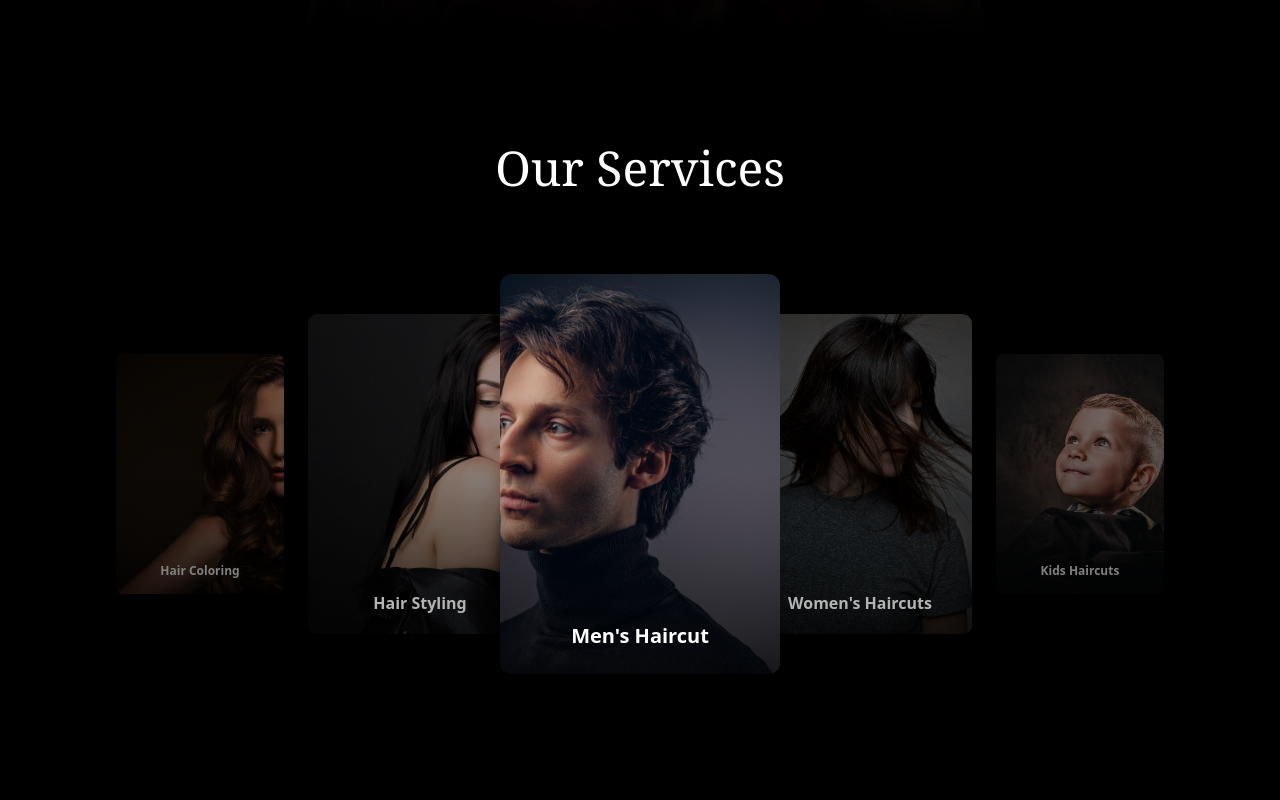
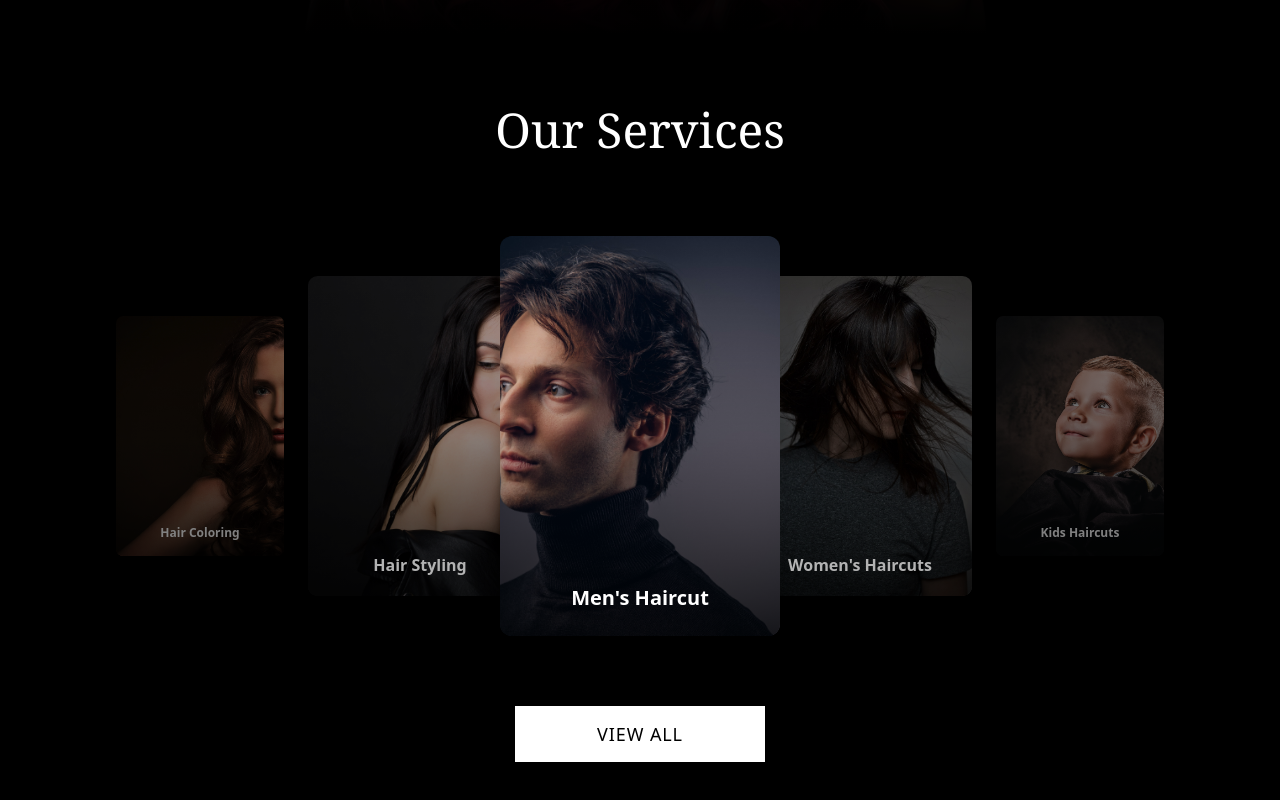
Before and after one commit to janthony25/Client-CutdUncut, a React (Vite) app: page / in a window 1280 px wide. Shown: the part 766-1566 px from the top of the page. Built offline with nearby package versions, Linux system fonts and the light colour scheme; a web font is replaced by a local one.

Commit message:
Add View All button in services

```diff
--- a/src/pages/HomeComponents/Services.jsx
+++ b/src/pages/HomeComponents/Services.jsx
@@ -66,6 +66,16 @@ const CircularCarousel = () => {
     visible: {
       opacity: 1,
       transition: { duration: 0.59, delay: 0.78 }
+    }
+  };
+
+  // Button animation variant
+  const buttonVariant = {
+    hidden: { opacity: 0, y: 20 },
+    visible: {
+      opacity: 1,
+      y: 0,
+      transition: { duration: 0.5, delay: 1.5 }
     }
   };
 
@@ -195,6 +205,22 @@ const CircularCarousel = () => {
             </div>
           ))}
         </motion.div>
+
+        {/* Book Appointment Button for mobile */}
+        <motion.div
+          variants={containerVariants}
+          initial="hidden"
+          animate={isInView ? "visible" : "hidden"}
+          className="flex justify-center mt-10 mb-8"
+        >
+          <motion.button
+            variants={buttonVariant}
+            className="px-8 py-3 bg-white text-black border-2 border-white hover:bg-black hover:text-white
+            transition-all duration-300 text-lg tracking-wider uppercase shadow-lg"
+          >
+            Book Appointment
+          </motion.button>
+        </motion.div>
       </div>
     );
   }
@@ -258,6 +284,22 @@ const CircularCarousel = () => {
           })}
         </div>
       </motion.div>
+
+      {/* Book Appointment Button for desktop */}
+      <motion.div
+        variants={containerVariants}
+        initial="hidden"
+        animate={isInView ? "visible" : "hidden"}
+        className="mt-5"
+      >
+        <motion.button
+          variants={buttonVariant}
+          className="px-20 py-3 bg-white text-black border-2 border-white hover:bg-black hover:text-white
+          transition-all duration-300 text-lg tracking-wider uppercase shadow-lg"
+        >
+          VIEW ALL
+        </motion.button>
+      </motion.div>
     </div>
   );
 };
```
